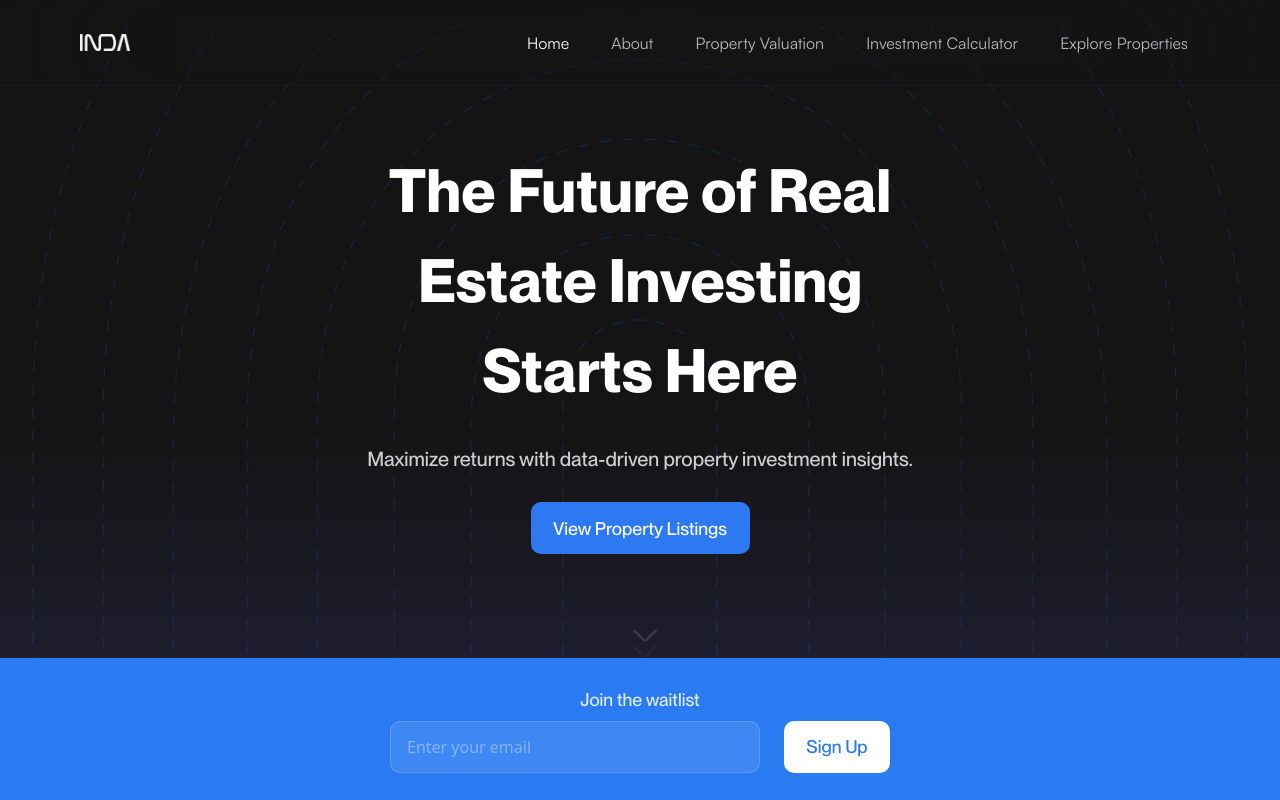
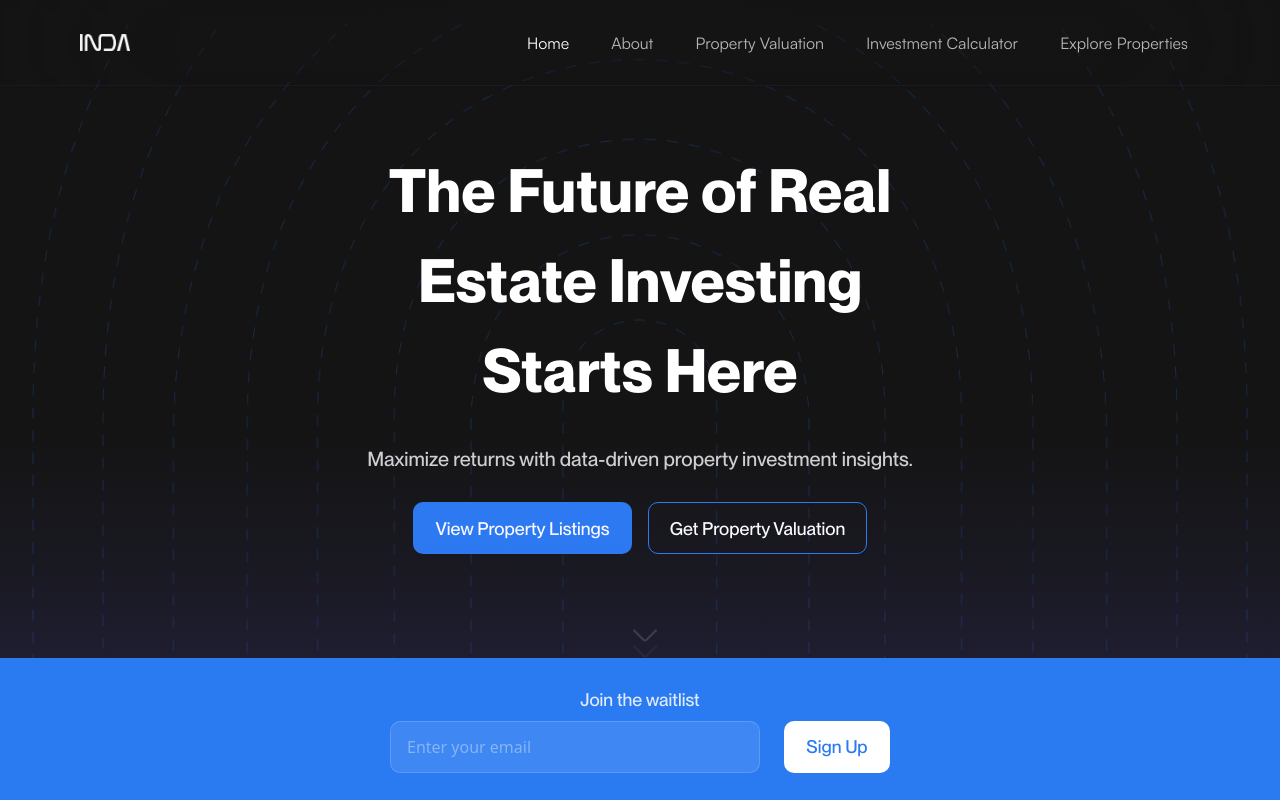
Before and after one commit to Inda-Realty-Limited/inda-user-facing-webapp, a Next.js app: page / in a window 1280 px wide. Built offline with nearby package versions, Linux system fonts and the light colour scheme.

Commit message:
Add outline variant to Button component and implement new button for property valuation in home view

```diff
--- a/src/components/base/Button.tsx
+++ b/src/components/base/Button.tsx
@@ -3,7 +3,7 @@ import { Text } from "./Text";
 
 interface ButtonProps {
   children: ReactNode;
-  variant?: "primary" | "secondary";
+  variant?: "primary" | "secondary" | "outline";
   onClick?: () => void;
   className?: string;
   disabled?: boolean;
@@ -23,6 +23,7 @@ export const Button = ({
   const variantStyles = {
     primary: `bg-primary text-white ${className}`,
     secondary: "bg-gray-200 text-gray-900 hover:bg-gray-300",
+    outline: `border border-primary text-primary ${className}`,
   };
 
   return (
--- a/src/views/home/index.tsx
+++ b/src/views/home/index.tsx
@@ -107,6 +107,14 @@ export default function Index() {
             >
               View Property Listings
             </Button>
+            <Button
+              variant="outline"
+              textClassName="text-white text-[1.125rem] max-sm:text-[0.75rem]"
+              className="ml-4 w-[11.25rem] h-[3rem] rounded-[0.5rem] md:w-[13.6875rem] md:h-[3.25rem] md:rounded-[0.625rem]"
+              onClick={() => router.push("/property-valuation")}
+            >
+              Get Property Valuation
+            </Button>
           </motion.div>
         </YStack>
         <motion.div initial="hidden" animate="visible" variants={iconVariants}>
```
